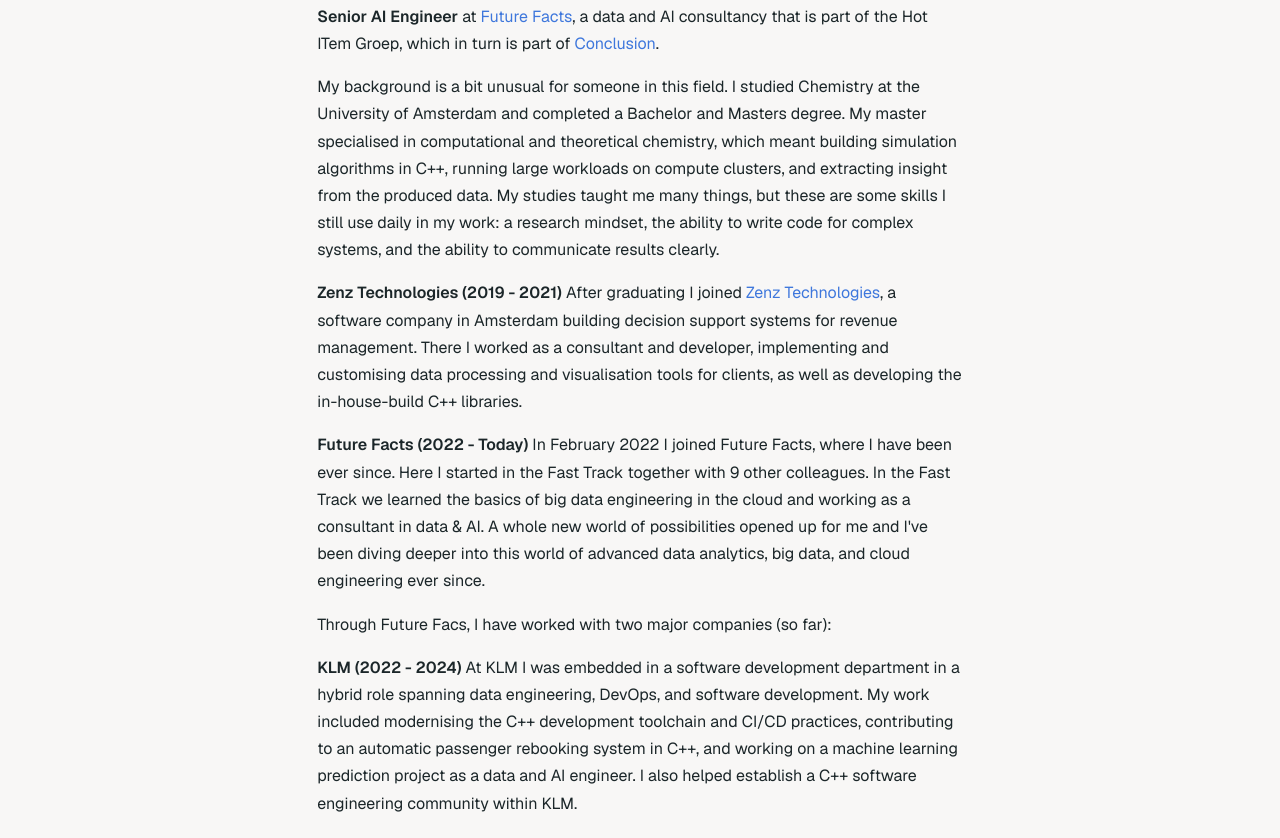
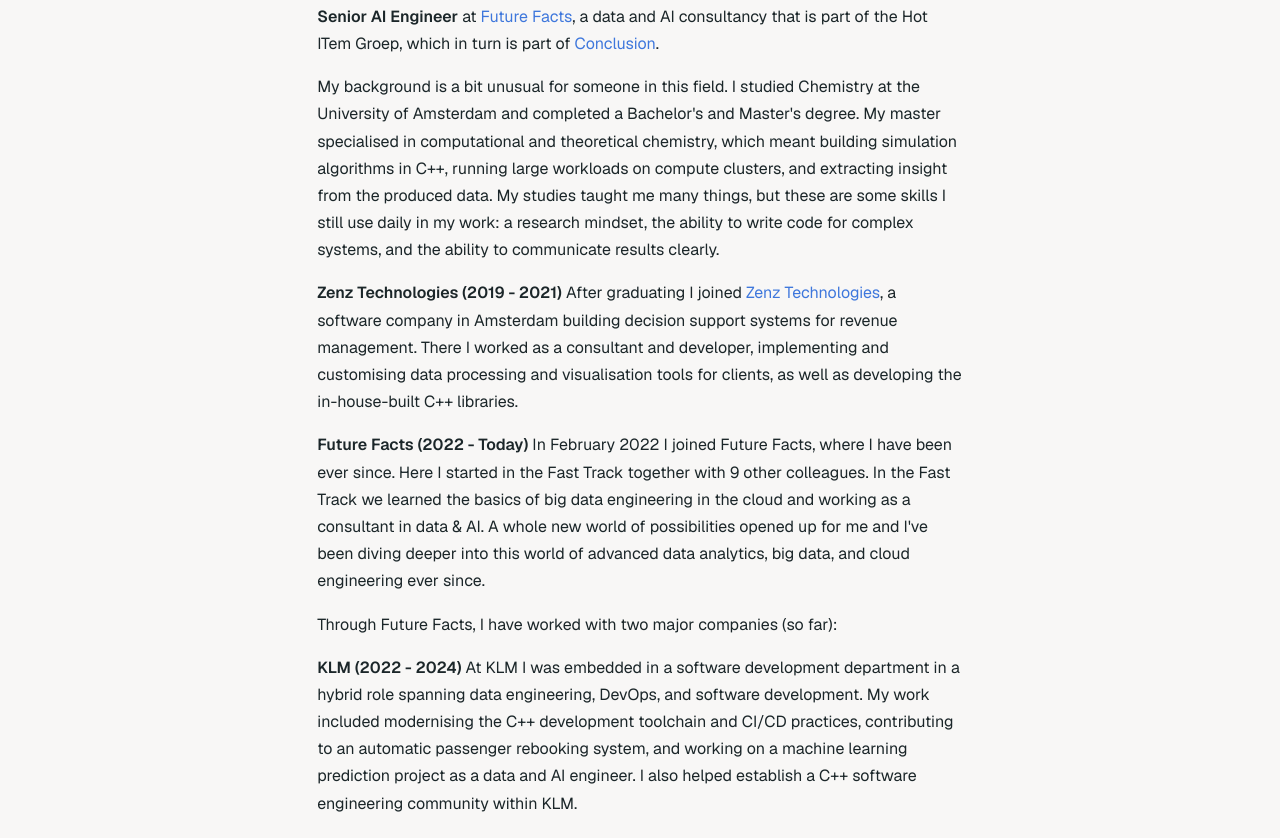
Before and after one commit to RamsesKools/my-blog, an MkDocs documentation site: the page built from docs/about.md, in a window 1280 px wide and 1400 px high. Shown: the part 335-1173 px from the top of the window. Built offline with MkDocs 1.6.1 and Material for MkDocs 9.7.7, drawn with Linux system fonts in a browser that asks for light colours; comment, search, counter and statistics services are not loaded.

Commit message:
Some small fixes

```diff
--- a/docs/about.md
+++ b/docs/about.md
@@ -6,22 +6,22 @@
 I currently work as a **Senior AI Engineer** at [Future Facts](https://futurefacts.nl), a data and AI consultancy that is part of the Hot ITem Groep, which in turn is part of [Conclusion](https://www.conclusion.com/en-nl/intelligence).
 
 My background is a bit unusual for someone in this field.
-I studied Chemistry at the University of Amsterdam and completed a Bachelor and Masters degree.
+I studied Chemistry at the University of Amsterdam and completed a Bachelor's and Master's degree.
 My master specialised in computational and theoretical chemistry, which meant building simulation algorithms in C++, running large workloads on compute clusters, and extracting insight from the produced data.
 My studies taught me many things, but these are some skills I still use daily in my work: a research mindset, the ability to write code for complex systems, and the ability to communicate results clearly.
 
 **Zenz Technologies (2019 - 2021)** After graduating I joined [Zenz Technologies](https://www.zenztech.com/), a software company in Amsterdam building decision support systems for revenue management.
-There I worked as a consultant and developer, implementing and customising data processing and visualisation tools for clients, as well as developing the in-house-build C++ libraries.
+There I worked as a consultant and developer, implementing and customising data processing and visualisation tools for clients, as well as developing the in-house-built C++ libraries.
 
 **Future Facts (2022 - Today)** In February 2022 I joined Future Facts, where I have been ever since.
 Here I started in the Fast Track together with 9 other colleagues.
 In the Fast Track we learned the basics of big data engineering in the cloud and working as a consultant in data & AI.
 A whole new world of possibilities opened up for me and I've been diving deeper into this world of advanced data analytics, big data, and cloud engineering ever since.
 
-Through Future Facs, I have worked with two major companies (so far):
+Through Future Facts, I have worked with two major companies (so far):
 
 **KLM (2022 - 2024)**  At KLM I was embedded in a software development department in a hybrid role spanning data engineering, DevOps, and software development.
-My work included modernising the C++ development toolchain and CI/CD practices, contributing to an automatic passenger rebooking system in C++, and working on a machine learning prediction project as a data and AI engineer.
+My work included modernising the C++ development toolchain and CI/CD practices, contributing to an automatic passenger rebooking system, and working on a machine learning prediction project as a data and AI engineer.
 I also helped establish a C++ software engineering community within KLM.
 
 **PostNL (2024 - present)**  At PostNL I work as an AWS Data Engineer, helping develop and maintain a data warehouse environment that supports multiple business units in their data-driven decision making.
```
